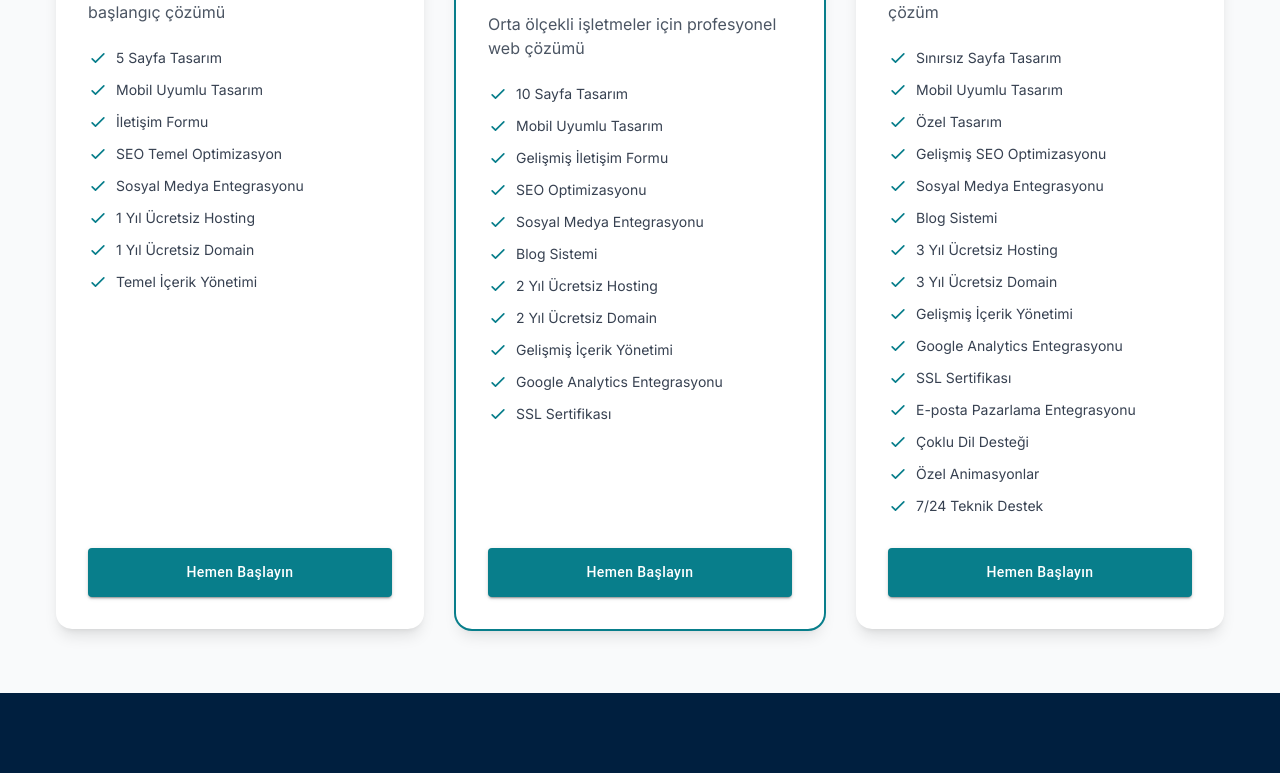
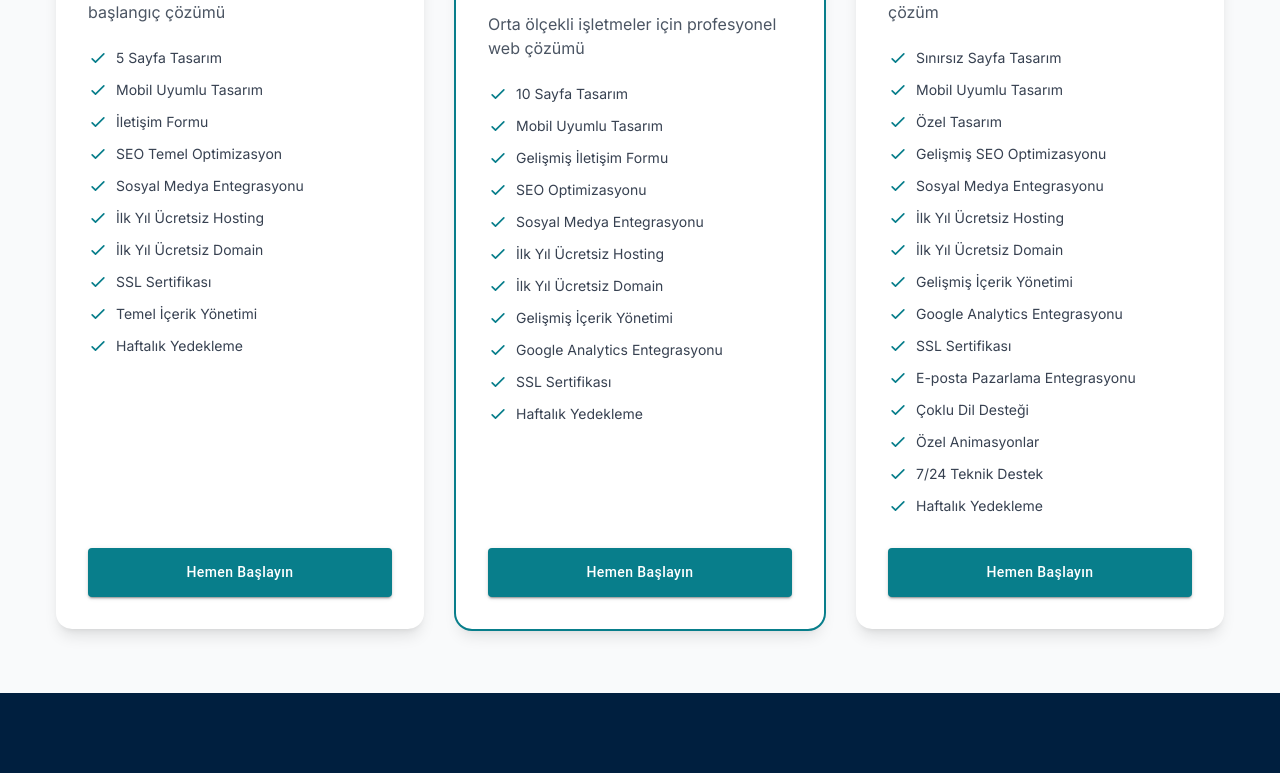
Before and after one commit to enesmalikdmn/emd-ajans, a Next.js app: page /pricing in a window 1280 px wide. Shown: the part 644-1417 px from the top of the page. Built offline with nearby package versions, Linux system fonts and the light colour scheme.

Commit message:
fix: Update pricing page to reflect new package options

```diff
--- a/app/components/Pricing.tsx
+++ b/app/components/Pricing.tsx
@@ -15,9 +15,11 @@ const packages = [
       'İletişim Formu',
       'SEO Temel Optimizasyon',
       'Sosyal Medya Entegrasyonu',
-      '1 Yıl Ücretsiz Hosting',
-      '1 Yıl Ücretsiz Domain',
-      'Temel İçerik Yönetimi'
+      'İlk Yıl Ücretsiz Hosting',
+      'İlk Yıl Ücretsiz Domain',
+      'SSL Sertifikası',
+      'Temel İçerik Yönetimi',
+      'Haftalık Yedekleme'
     ],
     recommended: false
   },
@@ -31,12 +33,12 @@ const packages = [
       'Gelişmiş İletişim Formu',
       'SEO Optimizasyonu',
       'Sosyal Medya Entegrasyonu',
-      'Blog Sistemi',
-      '2 Yıl Ücretsiz Hosting',
-      '2 Yıl Ücretsiz Domain',
+      'İlk Yıl Ücretsiz Hosting',
+      'İlk Yıl Ücretsiz Domain',
       'Gelişmiş İçerik Yönetimi',
       'Google Analytics Entegrasyonu',
-      'SSL Sertifikası'
+      'SSL Sertifikası',
+      'Haftalık Yedekleme'
     ],
     recommended: true
   },
@@ -50,16 +52,16 @@ const packages = [
       'Özel Tasarım',
       'Gelişmiş SEO Optimizasyonu',
       'Sosyal Medya Entegrasyonu',
-      'Blog Sistemi',
-      '3 Yıl Ücretsiz Hosting',
-      '3 Yıl Ücretsiz Domain',
+      'İlk Yıl Ücretsiz Hosting',
+      'İlk Yıl Ücretsiz Domain',
       'Gelişmiş İçerik Yönetimi',
       'Google Analytics Entegrasyonu',
       'SSL Sertifikası',
       'E-posta Pazarlama Entegrasyonu',
       'Çoklu Dil Desteği',
       'Özel Animasyonlar',
-      '7/24 Teknik Destek'
+      '7/24 Teknik Destek',
+      'Haftalık Yedekleme'
     ],
     recommended: false
   }
@@ -77,7 +79,7 @@ const Pricing = () => {
             transition={{ duration: 0.8, ease: "easeOut" }}
             className="space-y-6"
           >
-            <h2 className="text-[#707070] text-lg font-medium">Fiyatlandırma</h2>
+            <h2 className="text-[#707070] text-lg font-medium">Paketlerimiz</h2>
             <h1 className="text-4xl md:text-5xl lg:text-6xl font-bold text-[#0A2342] leading-tight">
               Size Özel Paketler
             </h1>
```
